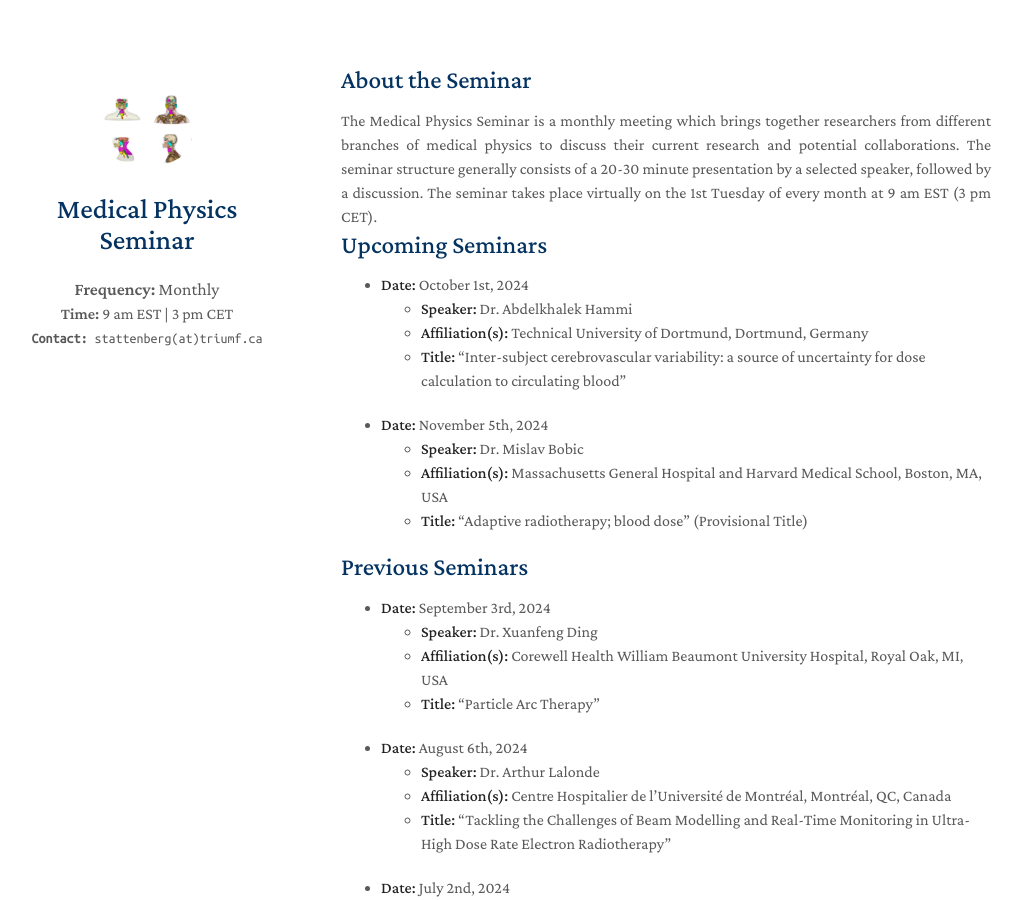
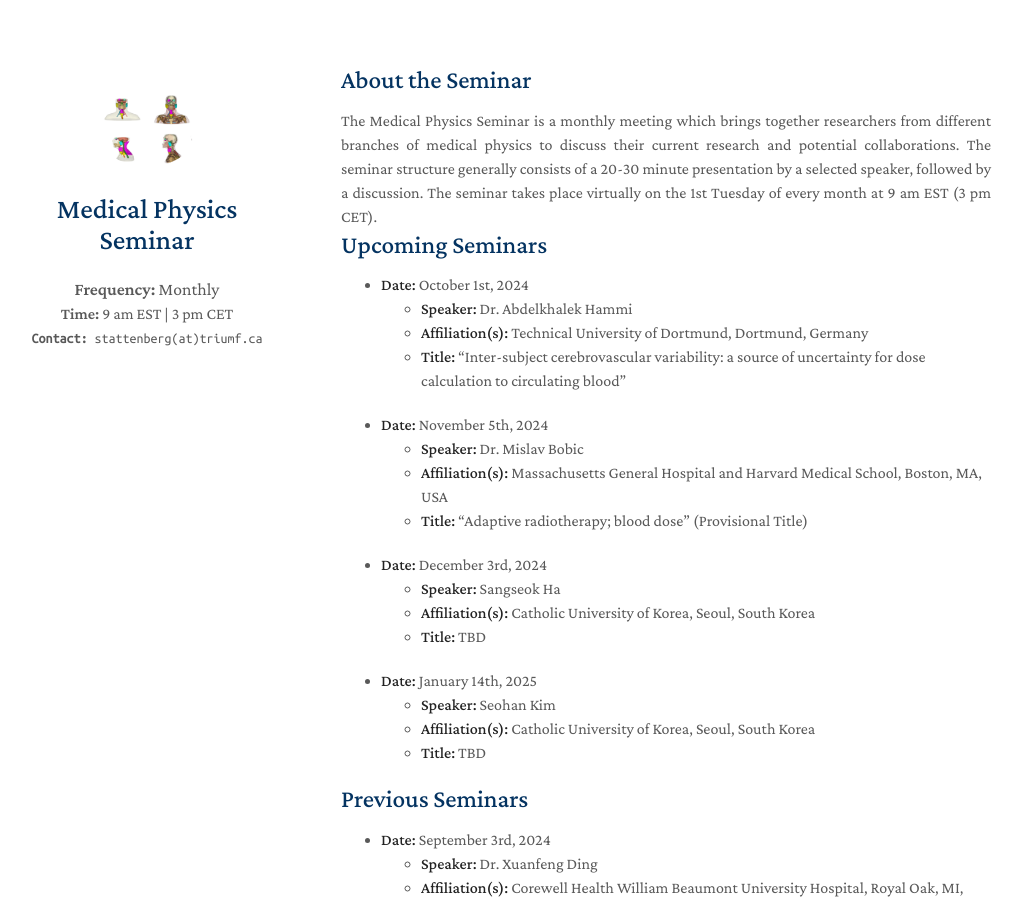
Before and after one commit to MedPhysSeminar/MedPhysSeminar.github.io, a Jekyll site: the page built from index.md, in a window 1280 px wide and 900 px high. Shown: the whole window, without its empty margins (129-1151 px from the left). Built offline with Jekyll 4.4.1, drawn with Linux system fonts in a browser that asks for light colours; nearby versions of some CDN libraries; a style sheet for code colours, icons or effects is not loaded; our own code applies the rules of GitHub Pages for plain Markdown files.

Commit message:
Update index.md

```diff
--- a/index.md
+++ b/index.md
@@ -18,6 +18,16 @@ layout: homepage
   - **Speaker:** Dr. Mislav Bobic
   - **Affiliation(s):** Massachusetts General Hospital and Harvard Medical School, Boston, MA, USA
   - **Title:** "Adaptive radiotherapy; blood dose" (Provisional Title)
+
+- **Date:** December 3rd, 2024
+  - **Speaker:** Sangseok Ha
+  - **Affiliation(s):** Catholic University of Korea, Seoul, South Korea
+  - **Title:** TBD
+
+- **Date:** January 14th, 2025
+  - **Speaker:** Seohan Kim
+  - **Affiliation(s):** Catholic University of Korea, Seoul, South Korea
+  - **Title:** TBD
 
 ## Previous Seminars
 
```
